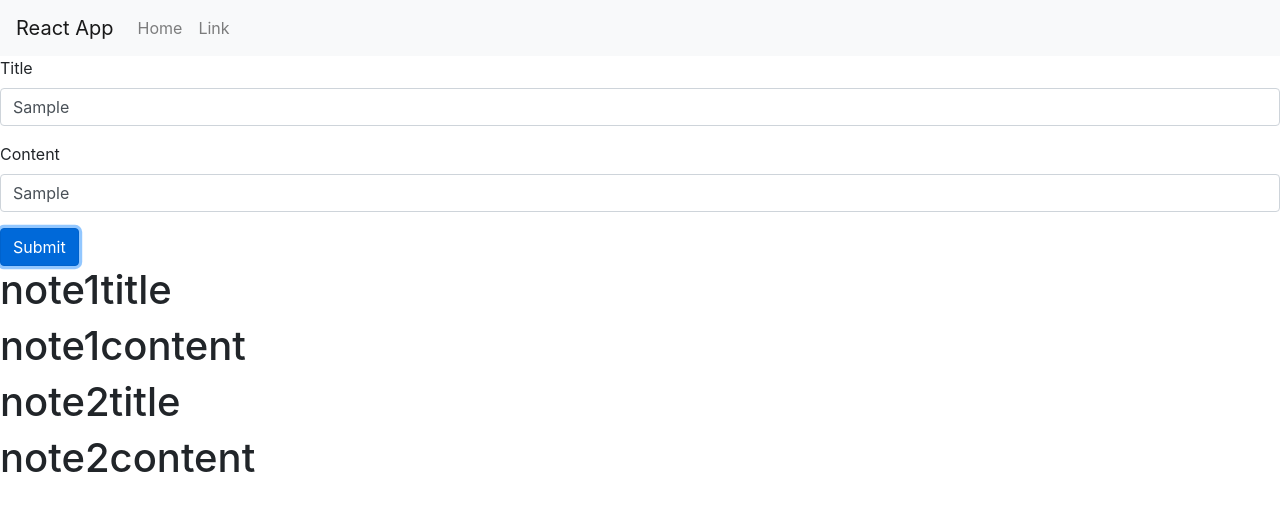
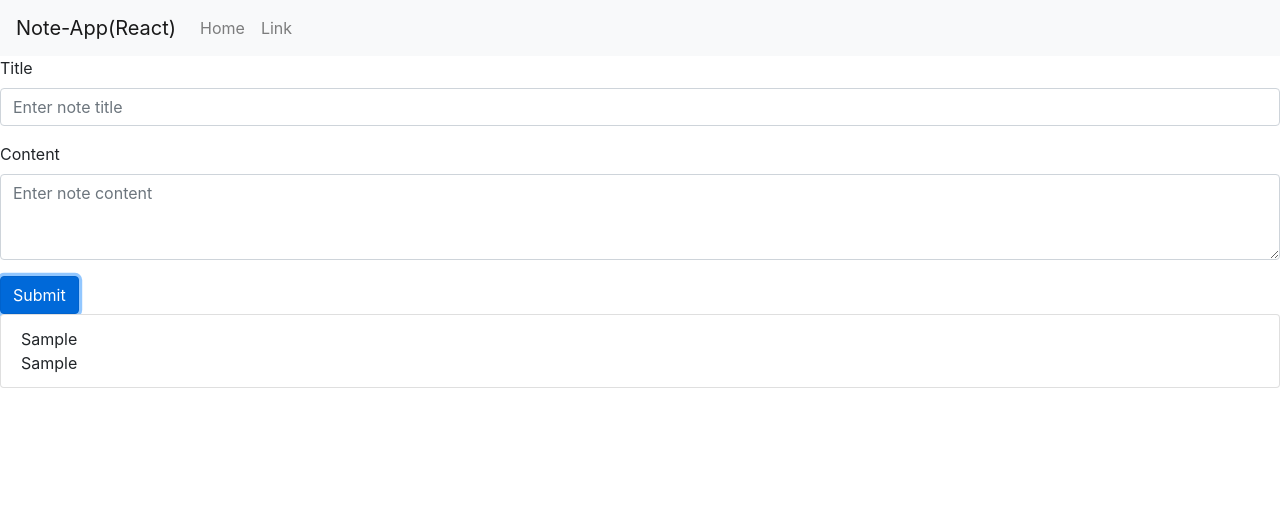
Before and after one commit to Aleksi123/reactapp, a React (Create React App) app: page / in a window 1280 px wide. Both pictures are taken after typing "Sample", "Sample" into the empty fields and a click on the button "Submit". Shown: the top 510 px of the page. Built offline with nearby package versions, Linux system fonts and the light colour scheme.

Commit message:
Users can now create notes

```diff
--- a/src/App.js
+++ b/src/App.js
@@ -9,7 +9,7 @@ export default class App extends Component {
 
     this.state = {
       notes: [
-        {
+        /* {
           id: 1,
           title: 'note1title',
           content: 'note1content'
@@ -18,18 +18,22 @@ export default class App extends Component {
           id: 2,
           title: 'note2title',
           content: 'note2content'
-        }
-      ]
+        } */
+      ],
+      createID: 0
     }
   }
 
-  createNote = (newelement) => {
-    console.log("createNote()");
+  createNote = (title, content) => {
 
-    this.setState(prevState => ({
-      notes: [...prevState.notes, newelement]
-    }))
+    const newNote = {
+      id: this.state.createID,
+      title: title,
+      content: content
+    }
+    this.setState({ notes: [...this.state.notes, newNote] });
 
+    this.setState({ createID : this.state.createID + 1 })
   }
 
   render() {
--- a/src/components/Note.js
+++ b/src/components/Note.js
@@ -1,12 +1,13 @@
 import React, { Component } from 'react'
+import ListGroup from 'react-bootstrap/ListGroup'
 
 export default class Note extends Component {
   render() {
     return (
-      <div>
-        <h1>{this.props.note.title}</h1>
-        <h1>{this.props.note.content}</h1>
-      </div>
+      <ListGroup.Item>
+        {this.props.note.title}<br />
+        {this.props.note.content}
+      </ListGroup.Item>
     )
   }
 }
--- a/src/components/NoteForm.js
+++ b/src/components/NoteForm.js
@@ -6,7 +6,8 @@ export default class NoteForm extends Component {
   constructor(props) {
     super(props);
     this.state = {
-      value: ''
+      title: '',
+      content: ''
     };
 
     this.handleChange = this.handleChange.bind(this);
@@ -14,12 +15,15 @@ export default class NoteForm extends Component {
   }
 
   handleChange(event) {
-    this.setState({ value: event.target.value });
+    this.setState({ [event.target.name]: event.target.value });
   }
 
   handleSubmit(event) {
-    alert('A name was submitted: ' + this.state.value);
     event.preventDefault();
+    this.props.createNote(this.state.title, this.state.content);
+
+    this.setState({ title: '' })
+    this.setState({ content: '' })
   }
 
   render() {
@@ -28,15 +32,15 @@ export default class NoteForm extends Component {
         <Form onSubmit={this.handleSubmit}>
           <Form.Group controlId="formBasicTitle">
             <Form.Label>Title</Form.Label>
-            <Form.Control type="text" placeholder="Enter note title" />
+            <Form.Control type="text" name="title" value={this.state.title} onChange={this.handleChange} placeholder="Enter note title" />
           </Form.Group>
 
           <Form.Group controlId="formBasicContent">
             <Form.Label>Content</Form.Label>
-            <Form.Control type="text" placeholder="Enter note content" value={this.state.value} onChange={this.handleChange} />
+            <Form.Control as="textarea" rows="3" type="text" name="content" value={this.state.content} onChange={this.handleChange} placeholder="Enter note content" />
           </Form.Group>
 
-          <Button onClick={this.props.createNote} variant="primary" type="submit">
+          <Button variant="primary" type="submit">
             Submit
           </Button>
         </Form>
--- a/src/components/NoteList.js
+++ b/src/components/NoteList.js
@@ -1,5 +1,6 @@
 import React, { Component } from 'react'
 import Note from './Note';
+import ListGroup from 'react-bootstrap/ListGroup'
 
 export default class NoteList extends Component {
   render() {
@@ -7,9 +8,9 @@ export default class NoteList extends Component {
       <Note note={note} key={note.id} value={note} />
     );
     return (
-      <div>
+      <ListGroup>
         {listItems}
-      </div>
+      </ListGroup>
     )
   }
 }
--- a/src/components/TopBar.js
+++ b/src/components/TopBar.js
@@ -7,7 +7,7 @@ export default class TopBar extends Component {
     return (
       <div>
         <Navbar bg="light" expand="lg">
-          <Navbar.Brand href="#home">React App</Navbar.Brand>
+          <Navbar.Brand href="#home">Note-App(React)</Navbar.Brand>
           <Navbar.Toggle aria-controls="basic-navbar-nav" />
           <Navbar.Collapse id="basic-navbar-nav">
             <Nav className="mr-auto">
```
